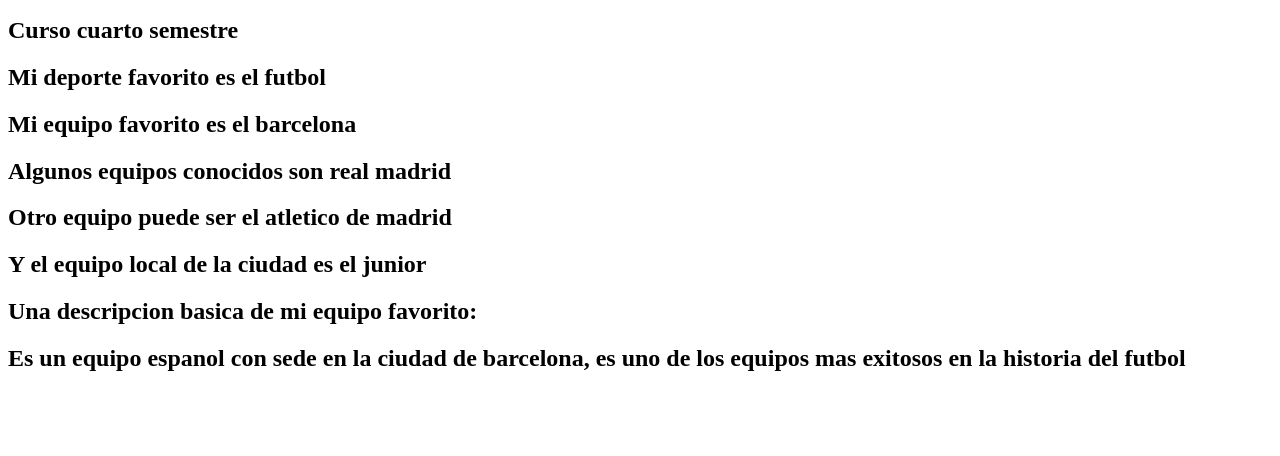
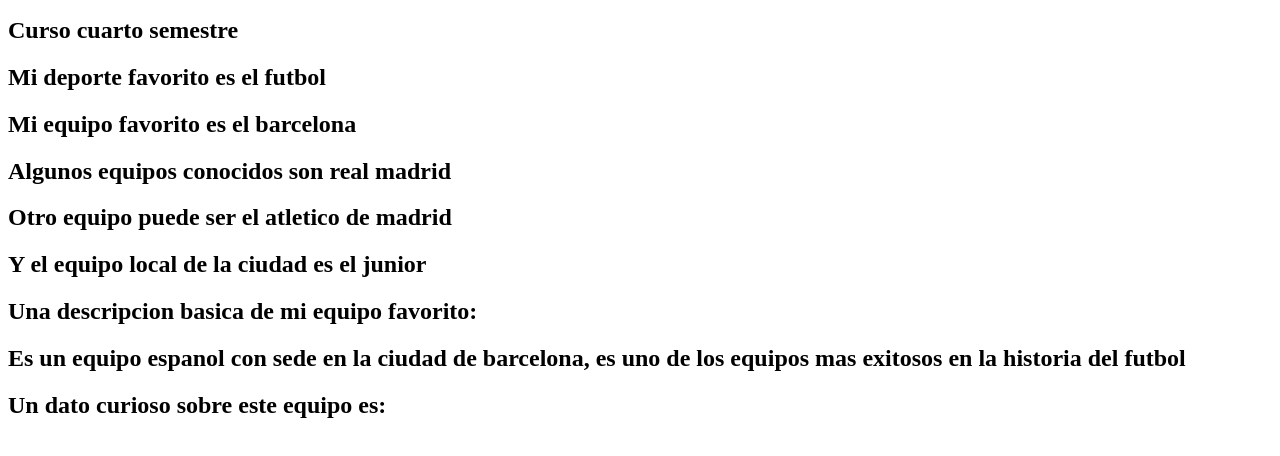
Before and after one commit to EdgarRamirez26/RubricaBP, a plain HTML site: page index.html in a window 1280 px wide. Shown: the part 110-566 px from the top of the page. Drawn offline with Linux system fonts and the light colour scheme.

Commit message:
undecimo commit

```diff
--- a/index.html
+++ b/index.html
@@ -17,5 +17,7 @@
     <h2>Y el equipo local de la ciudad es el junior</h2>
     <h2>Una descripcion basica de mi equipo favorito: </h2>
     <h2>Es un equipo espanol con sede en la ciudad de barcelona, es uno de los equipos mas exitosos en la historia del futbol </h2>
+    <h2>Un dato curioso sobre este equipo es: </h2>
+
 </body>
 </html>
```
